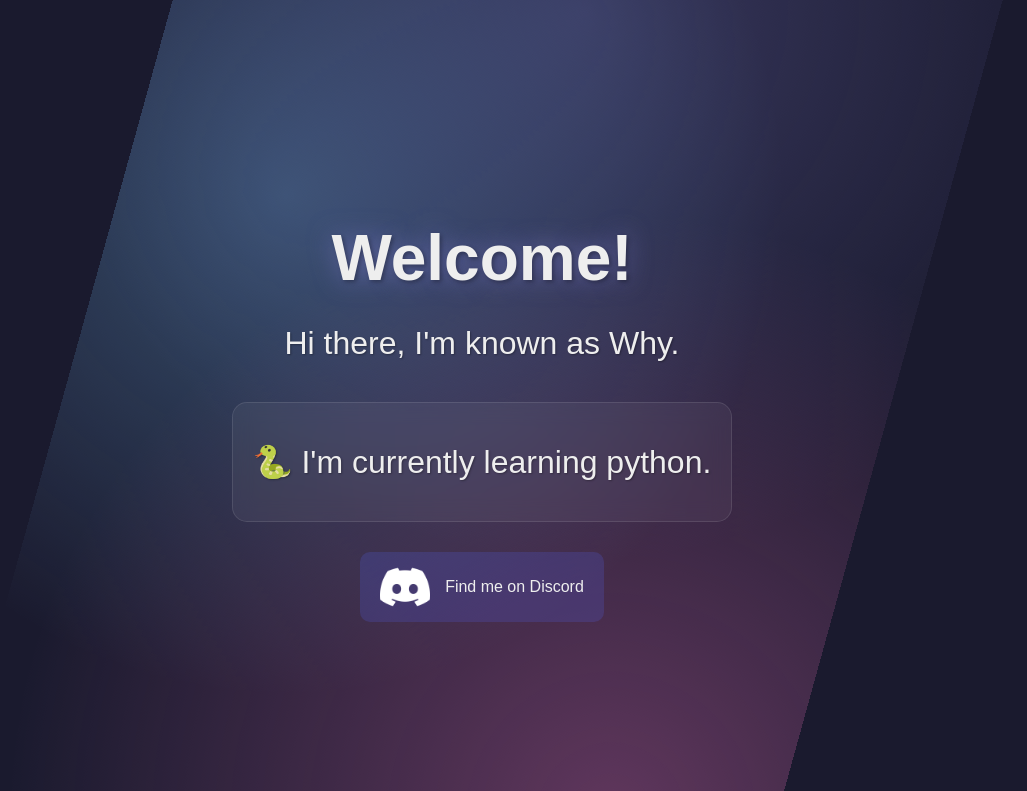
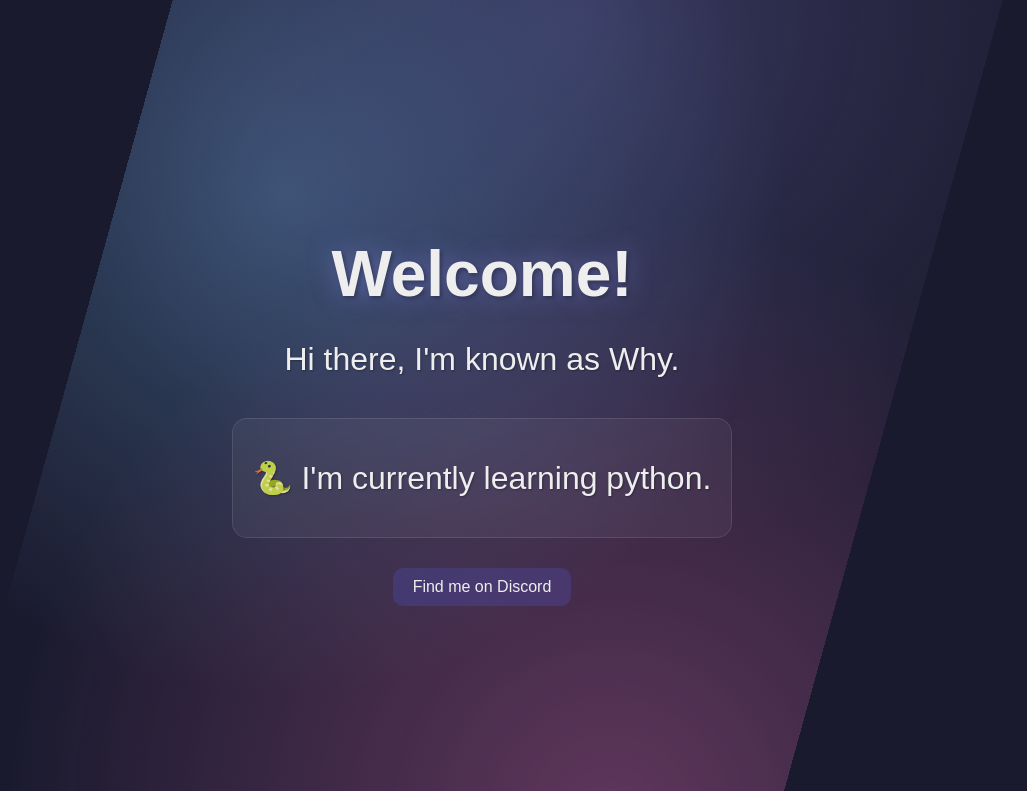
Before and after one commit to beyondwhy/why, a plain HTML site: page index.html in a window 1280 px wide. Shown: the top 791 px of the page, without its empty margins (158-1185 px from the left). Drawn offline with Linux system fonts and the light colour scheme; a web font is replaced by a local one.

Commit message:
Update index.html

```diff
--- a/index.html
+++ b/index.html
@@ -135,7 +135,6 @@
 
     <div class="discord-section">
       <a href="https://discord.com/users/830490901062352917" target="_blank" class="discord-link">
-        <img src="discord.png" alt="Discord" class="discord-logo">
         <span>Find me on Discord</span>
       </a>
     </div>
```
